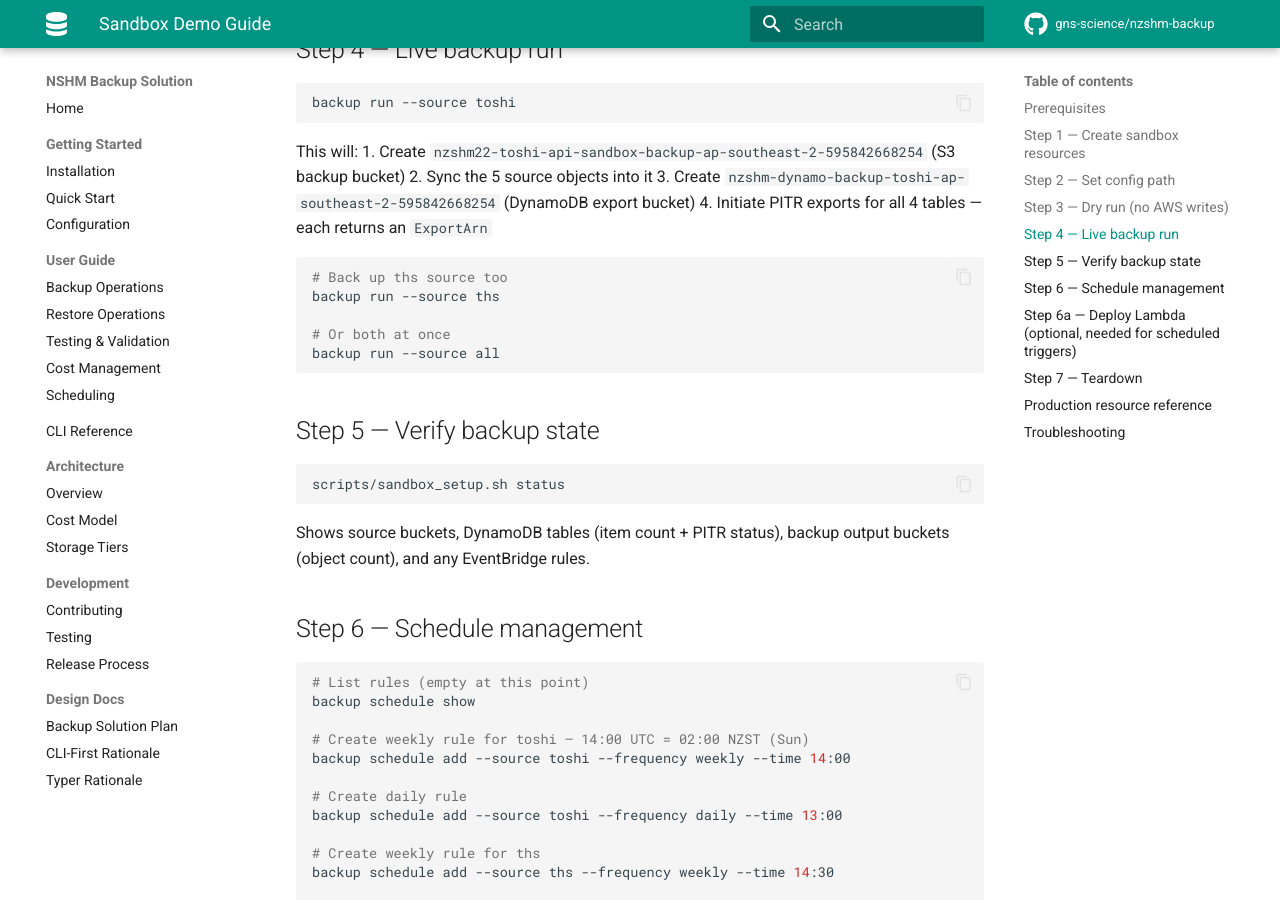
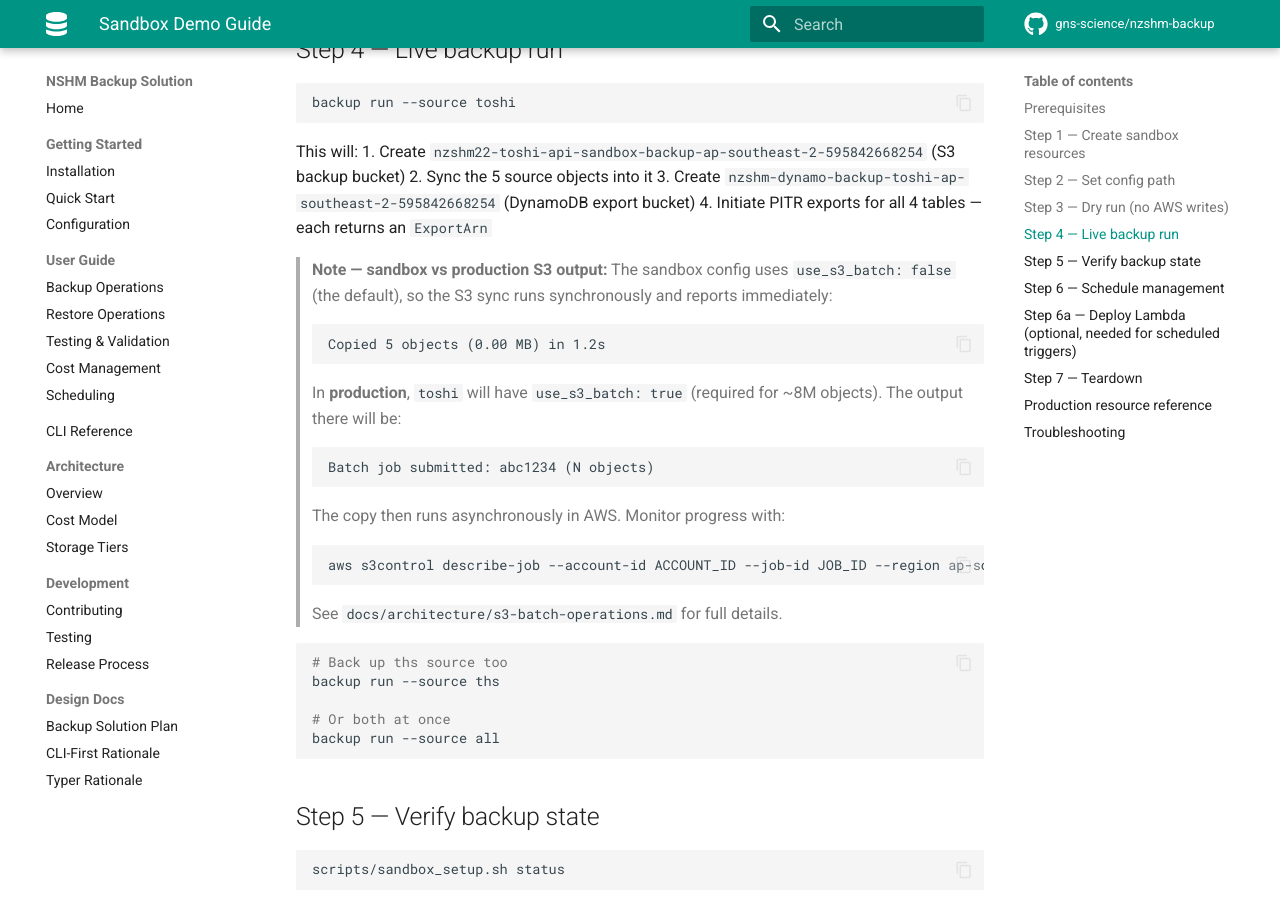
Before and after one commit to GNS-Science/aws-snapshot, an MkDocs documentation site: the page built from docs/sandbox-demo.md, in a window 1280 px wide and 900 px high, scrolled down 1800 px. Built offline with MkDocs 1.6.1 and Material for MkDocs 9.7.7, drawn with Linux system fonts in a browser that asks for light colours; comment, search, counter and statistics services are not loaded; the version menu is left out.

Commit message:
docs: note sandbox vs production S3 Batch output difference in demo guide

````diff
--- a/docs/sandbox-demo.md
+++ b/docs/sandbox-demo.md
@@ -81,6 +81,23 @@ This will:
 2. Sync the 5 source objects into it
 3. Create `nzshm-dynamo-backup-toshi-ap-southeast-2-595842668254` (DynamoDB export bucket)
 4. Initiate PITR exports for all 4 tables — each returns an `ExportArn`
+
+> **Note — sandbox vs production S3 output:**
+> The sandbox config uses `use_s3_batch: false` (the default), so the S3 sync runs
+> synchronously and reports immediately:
+> ```
+> Copied 5 objects (0.00 MB) in 1.2s
+> ```
+> In **production**, `toshi` will have `use_s3_batch: true` (required for ~8M objects).
+> The output there will be:
+> ```
+> Batch job submitted: abc1234 (N objects)
+> ```
+> The copy then runs asynchronously in AWS. Monitor progress with:
+> ```bash
+> aws s3control describe-job --account-id ACCOUNT_ID --job-id JOB_ID --region ap-southeast-2
+> ```
+> See `docs/architecture/s3-batch-operations.md` for full details.
 
 ```bash
 # Back up ths source too
````
